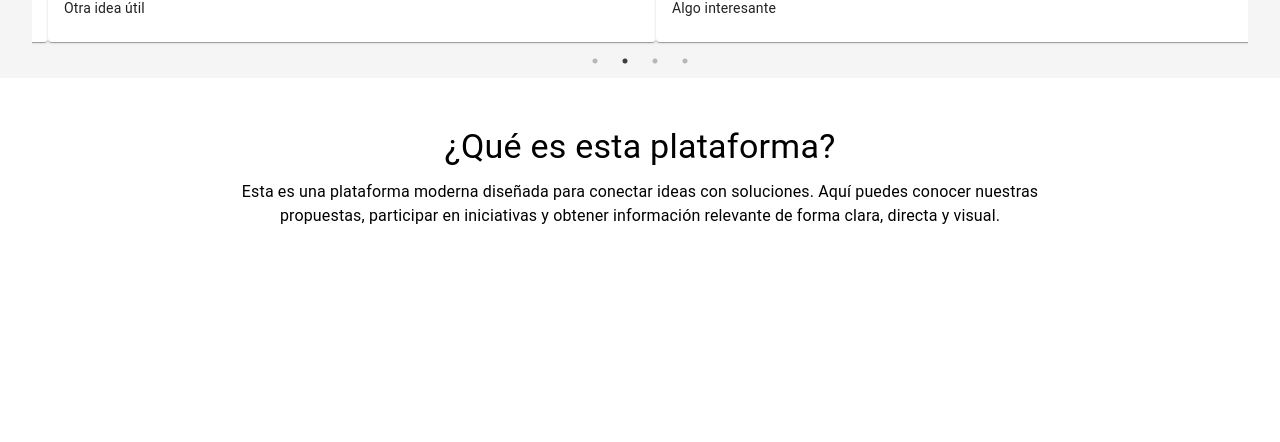
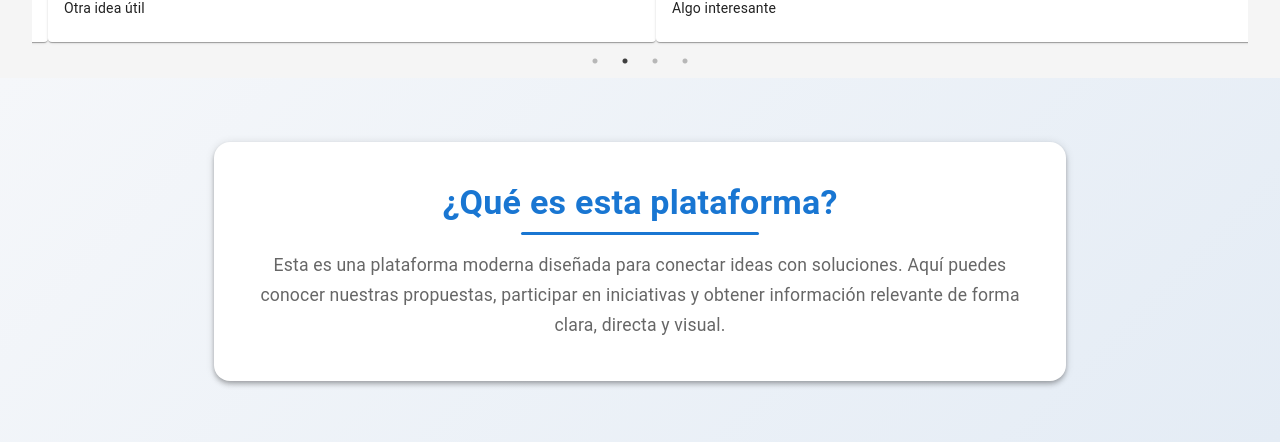
Before and after one commit to diegovillarroelsandy/InternshipPlatform, a React (Create React App) app: page / in a window 1280 px wide. Shown: the part 440-882 px from the top of the page. Before the commit the page ends 800 px from the top, so only its background shows below. Built offline with nearby package versions, Linux system fonts and the light colour scheme.

Commit message:
changing infosection

```diff
--- a/public/index.html
+++ b/public/index.html
@@ -24,7 +24,7 @@
       work correctly both with client-side routing and a non-root public URL.
       Learn how to configure a non-root public URL by running `npm run build`.
     -->
-    <title>React App</title>
+    <title>Internship Platform</title>
   </head>
   <body>
     <noscript>You need to enable JavaScript to run this app.</noscript>
--- a/src/components/InfoSection.js
+++ b/src/components/InfoSection.js
@@ -1,19 +1,60 @@
 import React from "react";
-import { Box, Container, Typography } from "@mui/material";
+import { Box, Container, Typography, Paper } from "@mui/material";
 
 export default function InfoSection() {
   return (
-    <Box sx={{ py: 6, backgroundColor: "#fff" }}>
+    <Box
+      sx={{
+        py: 8,
+        background: "linear-gradient(135deg, #f5f7fa 0%, #e4ecf5 100%)",
+      }}
+    >
       <Container maxWidth="md">
-        <Typography variant="h4" gutterBottom align="center">
-          ¿Qué es esta plataforma?
-        </Typography>
-        <Typography variant="body1" align="center">
-          Esta es una plataforma moderna diseñada para conectar ideas con
-          soluciones. Aquí puedes conocer nuestras propuestas, participar en
-          iniciativas y obtener información relevante de forma clara, directa y
-          visual.
-        </Typography>
+        <Paper
+          elevation={4}
+          sx={{
+            p: 5,
+            borderRadius: 4,
+            textAlign: "center",
+            backgroundColor: "#fff",
+          }}
+        >
+          <Typography
+            variant="h4"
+            gutterBottom
+            sx={{
+              fontWeight: "bold",
+              color: "primary.main",
+              mb: 2,
+              position: "relative",
+              display: "inline-block",
+              "&::after": {
+                content: '""',
+                display: "block",
+                width: "60%",
+                height: "3px",
+                backgroundColor: "#1976d2",
+                margin: "8px auto 0",
+                borderRadius: 2,
+              },
+            }}
+          >
+            ¿Qué es esta plataforma?
+          </Typography>
+          <Typography
+            variant="body1"
+            sx={{
+              color: "text.secondary",
+              fontSize: "1.1rem",
+              lineHeight: 1.7,
+            }}
+          >
+            Esta es una plataforma moderna diseñada para conectar ideas con
+            soluciones. Aquí puedes conocer nuestras propuestas, participar en
+            iniciativas y obtener información relevante de forma clara, directa
+            y visual.
+          </Typography>
+        </Paper>
       </Container>
     </Box>
   );
```
